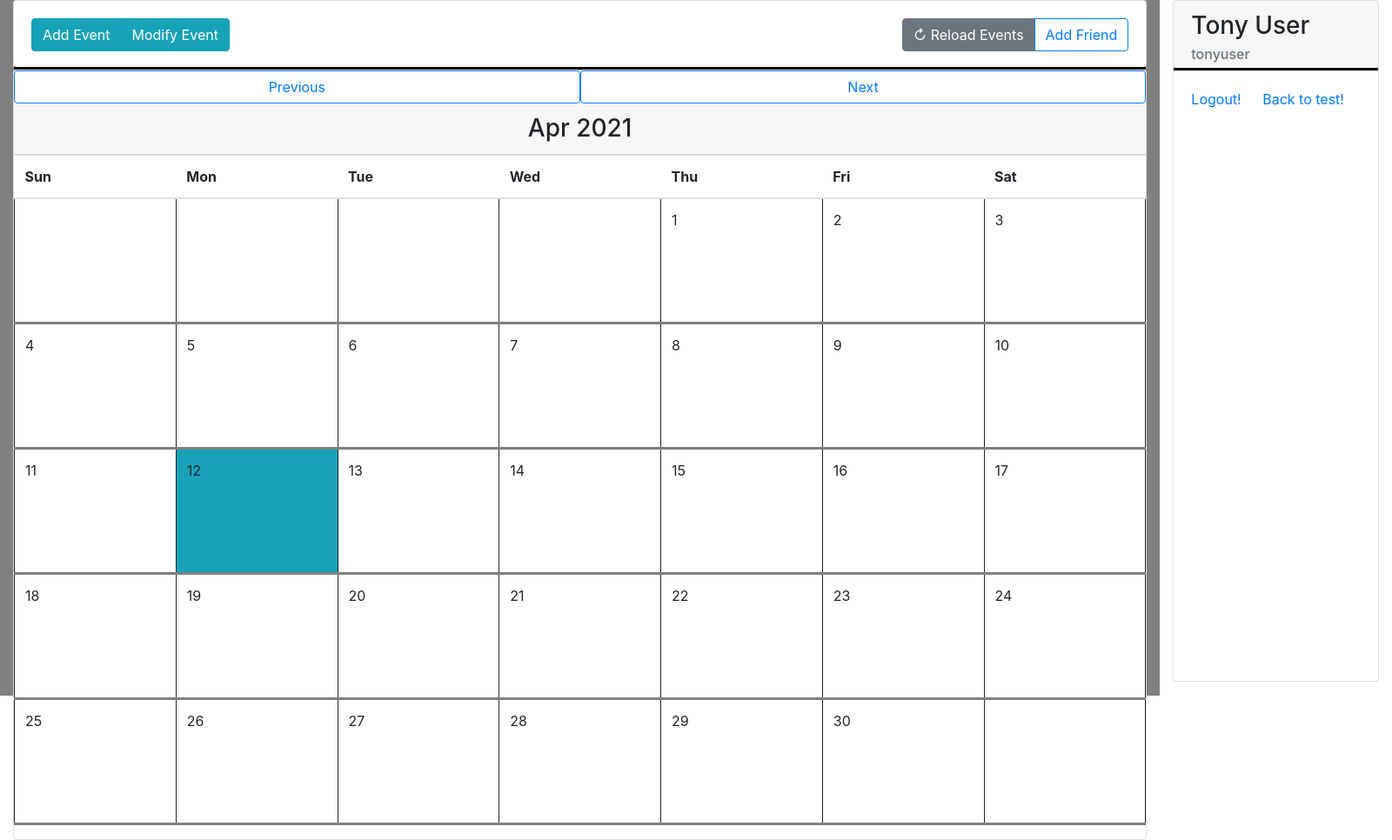
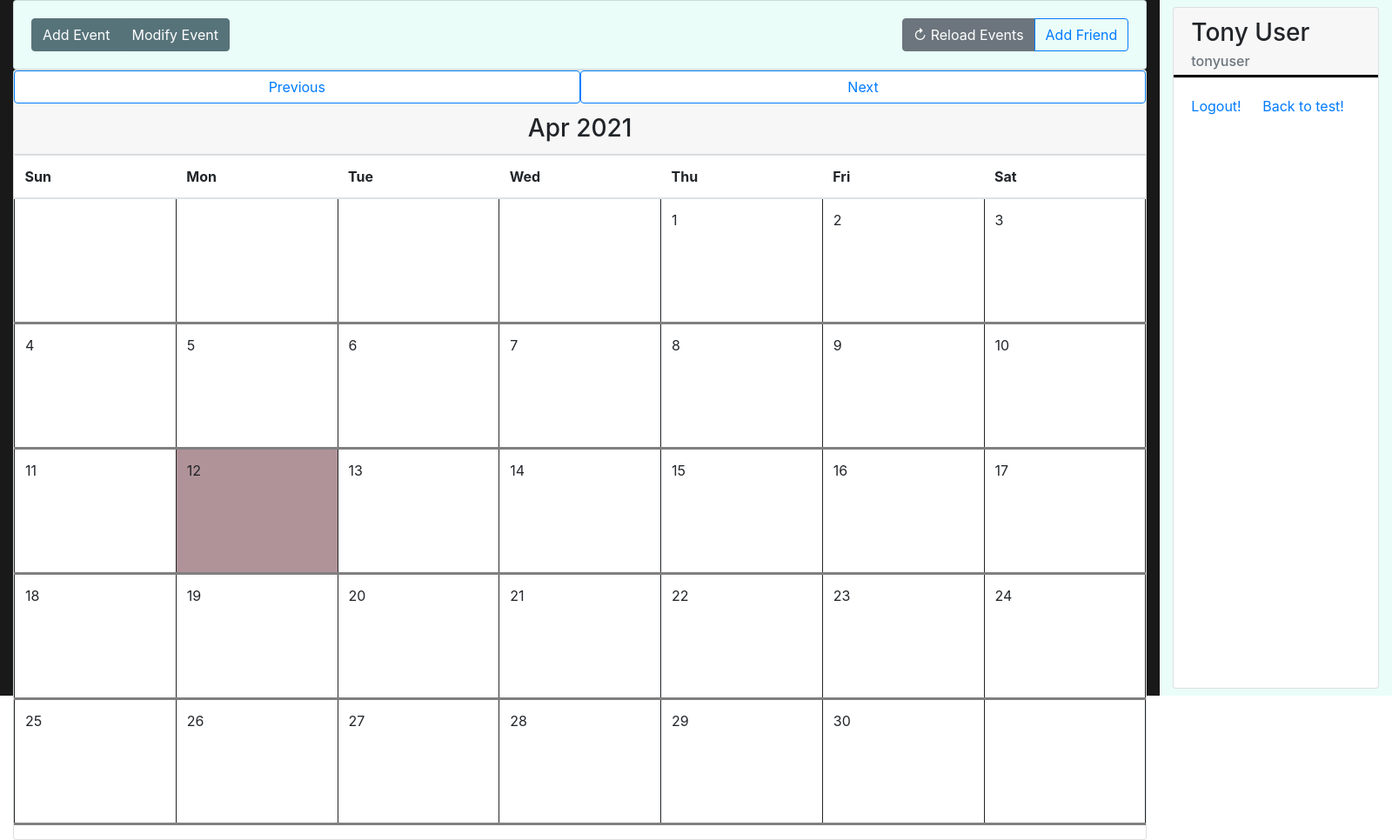
Before and after one commit to madlitch/SOFE3650-Social-Calendar, an Electron app: page Frontend/calendar.html in a window 1600 px wide. Shown: the whole page at 87% size. Drawn offline with nearby package versions, Linux system fonts and the light colour scheme.

Commit message:
updated CSS

```diff
--- a/Frontend/calendar.html
+++ b/Frontend/calendar.html
@@ -57,9 +57,7 @@ Log out-->
             </div>
         </div>
         <div class="col-sm-2">
-
-
-            <div class="card d-flex" id="user-info">
+            <div class="card" id="user-info">
                 <div class="card-header" id="user-bar">
                     <h3 class="card-title">Tony User</h3>
                     <h6 class="card-subtitle mb-2 text-muted">tonyuser</h6>
--- a/Frontend/main.css
+++ b/Frontend/main.css
@@ -3,17 +3,17 @@ body {
 }
 
 .col-sm-10 {
-    background-color: gray;
+    background-color: #191919;
     height: 100vh;
 }
 
 .col-sm-2 {
-    background-color: white;
+    background-color: #EAFDF8;
 }
 
 #top-bar {
     height: 10vh;
-    border-bottom: 3px solid black;
+    background-color: #EAFDF8
 }
 
 #user-bar {
@@ -93,3 +93,17 @@ body {
     text-decoration: none;
     cursor: pointer;
 }
+
+#user-info {
+    margin-top: 1vh;
+    margin-bottom: 1vh;
+}
+
+.btn-info {
+    background: #57737A !important;
+    border-color: #57737A !important;
+}
+
+.bg-info {
+    background: #B09398 !important;
+}
```
